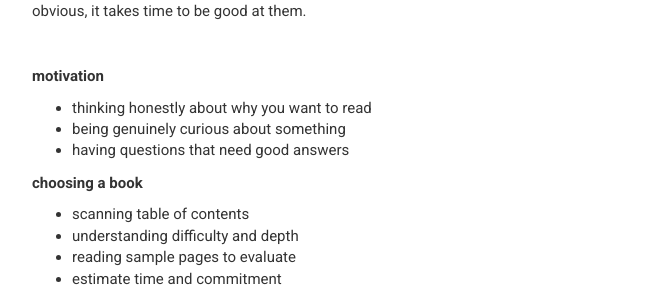
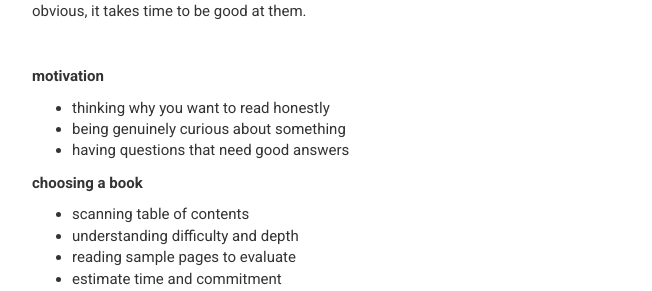
Before and after one commit to ianomad/ianomad.github.io, a Jekyll site: the page built from _posts/2023-10-25-How-I-Read.md, in a window 1280 px wide and 900 px high, scrolled down 1759 px. Shown: the part 161-452 px from the top of the window, without its empty margins (223-875 px from the left). Built offline with Jekyll 4.4.1, drawn with Linux system fonts in a browser that asks for light colours; nearby versions of some CDN libraries.

Commit message:
Update 2023-10-25-How-I-Read.md

```diff
--- a/_posts/2023-10-25-How-I-Read.md
+++ b/_posts/2023-10-25-How-I-Read.md
@@ -107,7 +107,7 @@ it takes time to be good at them.
 
 **motivation**
 
-- thinking honestly about why you want to read
+- thinking why you want to read honestly
 - being genuinely curious about something
 - having questions that need good answers
 
```
